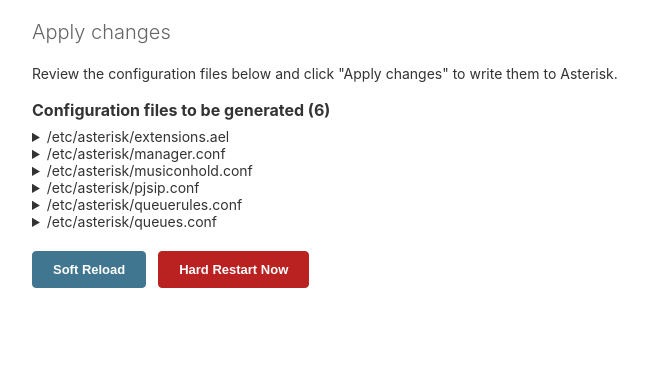
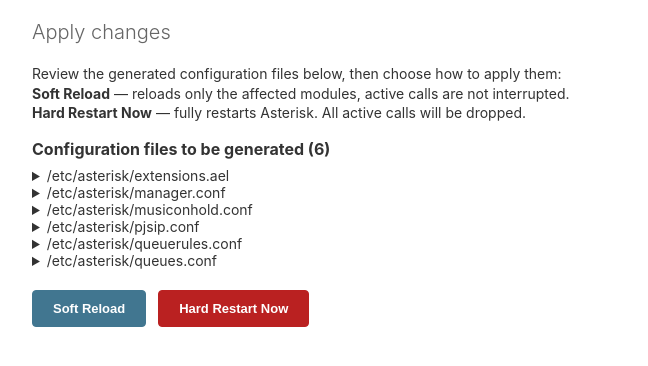
Before and after one commit to radetsky/PearlPBX2, a Django app: page /admin/apply in a window 1280 px wide. Shown: the part 49-415 px from the top of the page, without its empty margins (8-656 px from the left). Run offline with Django 4.2, Linux system fonts and the light colour scheme; the visitor is signed in with stand-in values (Sample User, id 1); data that the repository does not hold is empty; parts of the project's set-up code (start-up, migrations or seed data) failed here and were passed over.

Commit message:
rewrite the text on the apply changes admin page

```diff
--- a/templates/admin/apply.html
+++ b/templates/admin/apply.html
@@ -17,7 +17,9 @@
 <div id="content-main">
   <h1>Apply changes</h1>
   <p>
-    Review the configuration files below and click "Apply changes" to write them to Asterisk.
+    Review the generated configuration files below, then choose how to apply them:<br>
+    <strong>Soft Reload</strong> — reloads only the affected modules, active calls are not interrupted.<br>
+    <strong>Hard Restart Now</strong> — fully restarts Asterisk. All active calls will be dropped.
   </p>
 
   <h2>Configuration files to be generated ({{ cfgfiles|length }})</h2>
```
